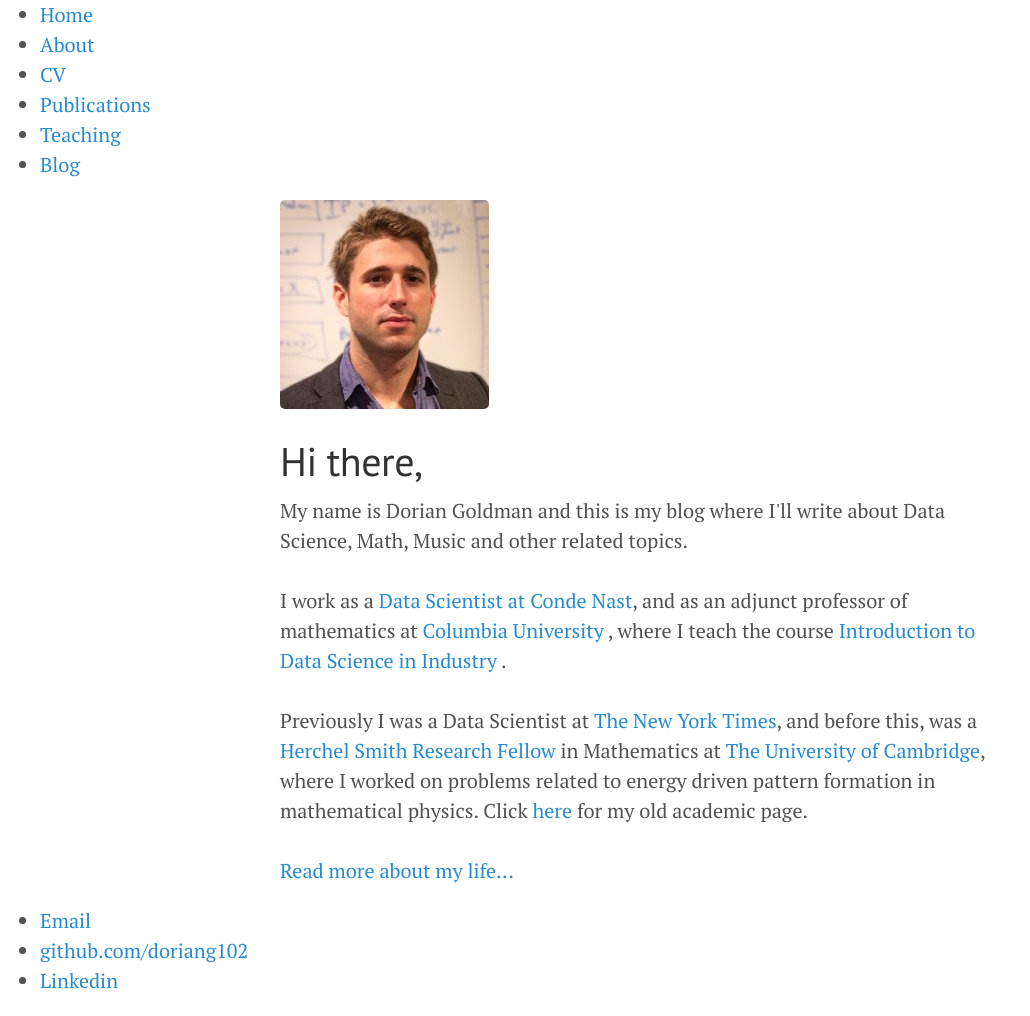
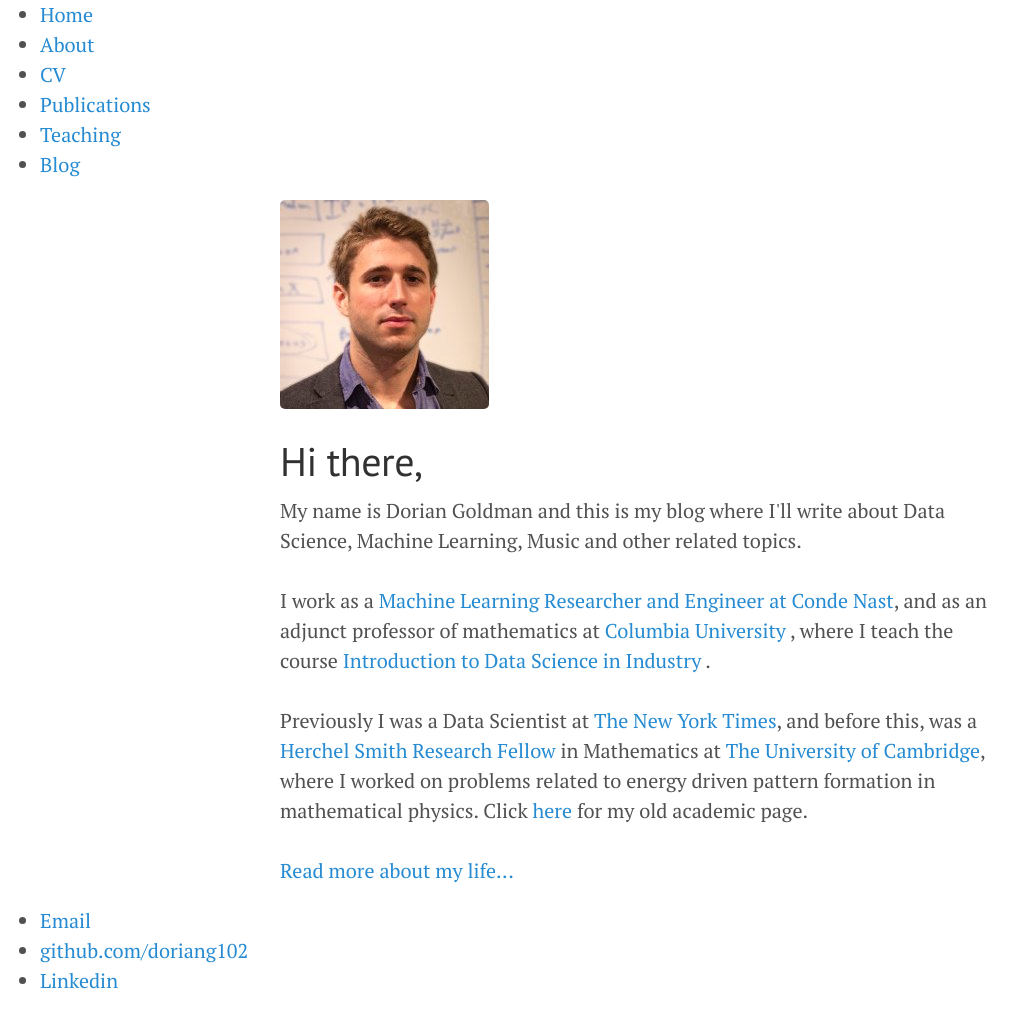
Before and after one commit to doriang102/doriang102.github.io, a Jekyll site: the page built from index.html, in a window 1280 px wide. Shown: the whole page, without its empty margins (0-1030 px from the left). Built offline with Jekyll 4.4.1, drawn with Linux system fonts in a browser that asks for light colours.

Commit message:
Update index.html

```diff
--- a/index.html
+++ b/index.html
@@ -4,9 +4,9 @@ title: Data Science - Theory and Practice
 ---
 <div class="blurb">
 	<img src = '/img/dorian2.jpg'>
-	<h1>Hi there, </h1>My name is Dorian Goldman and this is my blog where I'll write about Data Science, Math, Music and other related topics.<br><br>
+	<h1>Hi there, </h1>My name is Dorian Goldman and this is my blog where I'll write about Data Science, Machine Learning, Music and other related topics.<br><br>
 
-	I work as a <a href="https://www.condenast.com">Data Scientist at Conde Nast</a>, and as an adjunct professor of mathematics
+	I work as a <a href="https://www.condenast.com"> Machine Learning Researcher and Engineer at Conde Nast</a>, and as an adjunct professor of mathematics
 	at <a href="http://www.columbia.edu">Columbia University </a>, where I teach the course <a href="https://github.com/Columbia-Intro-Data-Science/APMAE4990-">Introduction to Data Science in Industry </a>.
 	<br><br>
 
```
